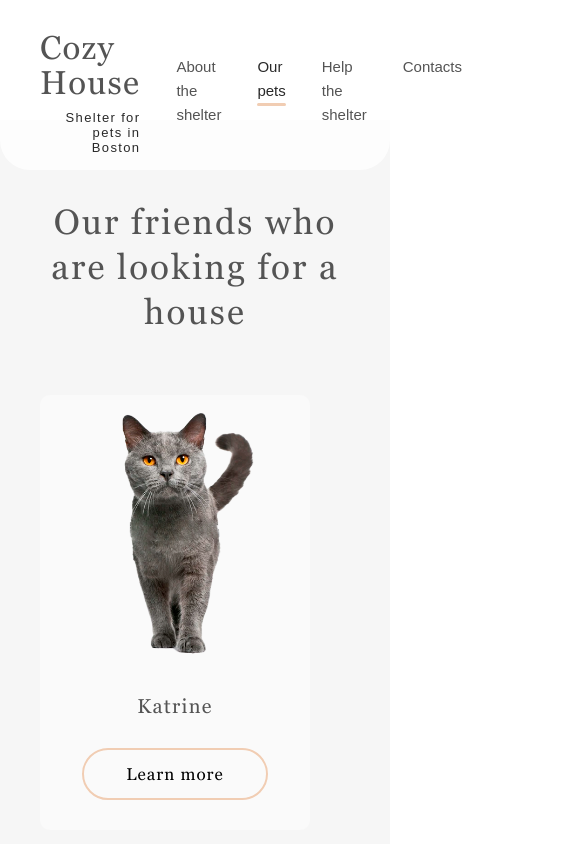
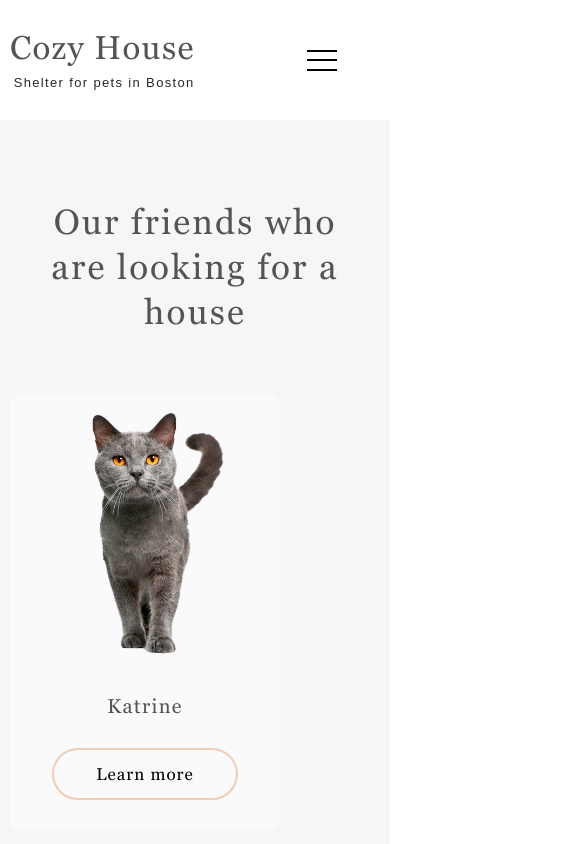
Before and after one commit to Kaelns/Keyboard, a website: page shelter/pages/pets/index.html in a window 390 px wide. Shown: the top 844 px of the page, 585 px wide, since content can reach past the window. Drawn offline with Linux system fonts and the light colour scheme; a web font is replaced by a local one.

Commit message:
feat: add adaptive header for 320px and 768px on both pages

```diff
--- a/shelter/pages/pets/index.html
+++ b/shelter/pages/pets/index.html
@@ -41,6 +41,10 @@
               </li>
             </ul>
           </nav>
+
+          <div class="burger-menu">
+            <span class="header__span"></span>
+          </div>
         </div>
       </header>
     </div>
@@ -172,7 +176,7 @@
       </section>
     </main>
 
-    <footer id="Contacts" class="footer bg-color_brown">
+    <!-- <footer id="Contacts" class="footer bg-color_brown">
       <div class="container footer__container">
         <div class="footer__contacts">
           <h3 class="footer__title">For questions and suggestions</h3>
@@ -225,6 +229,6 @@
           />
         </div>
       </div>
-    </footer>
+    </footer> -->
   </body>
 </html>
--- a/shelter/styles/abstracts/_constants.scss
+++ b/shelter/styles/abstracts/_constants.scss
@@ -22,9 +22,11 @@ $color-background-start: #5b483a;
 $color-background-end: #262425;
 $color-background-light: #f6f6f6;
 
+$color-burger: #ffffff;
+$color-burger-dark: #000000;
+
 $content-width: 1280px;
 $tablet-width: 768px;
-$mobile-width: 320px;
 
 $font-family-1: Georgia, serif;
 $font-family-2: Arial, sans-serif;
--- a/shelter/styles/abstracts/_mixins.scss
+++ b/shelter/styles/abstracts/_mixins.scss
@@ -13,8 +13,8 @@
   flex-direction: $flex-direction;
 }
 
-@mixin animation($time: 0.5s) {
-  transition: all $time ease-out;
+@mixin animation($time: 0.5s, $prop: all) {
+  transition: $prop $time ease-out;
 }
 
 @mixin content-before($width, $height) {
@@ -26,3 +26,21 @@
   top: 50%;
   transform: translate(-50%, -50%);
 }
+
+@mixin media($breakpoint) {
+  @media (max-width: ($breakpoint)) {
+    @content;
+  }
+}
+
+@mixin media-tablet {
+  @media (max-width: ($content-width - 1)) {
+    @content;
+  }
+}
+
+@mixin media-mobile {
+  @media (max-width: ($tablet-width - 1)) {
+    @content;
+  }
+}
--- a/shelter/styles/base/_base.scss
+++ b/shelter/styles/base/_base.scss
@@ -1,5 +1,6 @@
 html {
   font-size: 10px;
+  overflow-y: scroll;
 }
 
 .body {
--- /dev/null
+++ b/shelter/styles/base/_burger.scss
@@ -0,0 +1,58 @@
+.burger-menu {
+  display: none;
+}
+
+@include media-mobile {
+  .burger-menu {
+    position: relative;
+    display: block;
+    width: 30px;
+    height: 28px;
+    // margin: 5px;
+    margin-right: 43px;
+    cursor: pointer;
+
+    span,
+    &::before,
+    &::after {
+      left: 0;
+      position: absolute;
+      height: 2px;
+      width: 100%;
+      background: $color-burger;
+      @include animation();
+    }
+
+    &::before,
+    &::after {
+      content: "";
+    }
+
+    &::before {
+      top: 3.5px;
+    }
+
+    &::after {
+      bottom: 3.5px;
+    }
+
+    & span {
+      top: 50%;
+      transform: scale(1) translate(0, -50%);
+    }
+
+    /* &._active span {
+      transform: scale(0) translate(0, -50%);
+    }
+
+    &._active::before {
+      top: 50%;
+      transform: rotate(-45deg) translate(0, -50%);
+    }
+
+    &._active::after {
+      bottom: 50%;
+      transform: rotate(45deg) translate(0, 50%);
+    } */
+  }
+}
--- a/shelter/styles/base/_buttons.scss
+++ b/shelter/styles/base/_buttons.scss
@@ -34,7 +34,6 @@ button {
 
 .btn-round,
 .btn-round_transparent {
-  position: relative;
   font-size: 2rem;
   width: 52px;
   height: 52px;
--- a/shelter/styles/components/_navigation.scss
+++ b/shelter/styles/components/_navigation.scss
@@ -1,3 +1,9 @@
+.nav {
+  @include media-mobile {
+    display: none;
+  }
+}
+
 .nav__list {
   display: flex;
 }
--- a/shelter/styles/components/_slider.scss
+++ b/shelter/styles/components/_slider.scss
@@ -27,10 +27,6 @@
   }
 }
 
-// .slide-img__container {
-//   // width: min(21.9vw, 270px);
-// }
-
 .slider__slide {
   width: 270px;
   height: 435px;
--- a/shelter/styles/layout/_container.scss
+++ b/shelter/styles/layout/_container.scss
@@ -2,4 +2,12 @@
   max-width: $content-width;
   margin: 0 auto;
   padding-inline: 40px;
+
+  @include media-tablet {
+    padding-inline: 30px;
+  }
+
+  @include media-mobile {
+    padding-inline: 10px;
+  }
 }
--- a/shelter/styles/layout/_header.scss
+++ b/shelter/styles/layout/_header.scss
@@ -1,7 +1,23 @@
 .header {
-  padding: 55px 0;
+  padding-block: 55px;
+
+  @include media-tablet {
+    padding-block-start: 25px;
+  }
 }
 
 .header__container {
   @include flex($justify: space-between, $align: center);
+
+  @include media-tablet {
+    position: relative;
+    // justify-content: start;
+  }
 }
+
+// @include media-tablet {
+//   .block {
+//     height: 60px;
+//     padding-block: 25px 55px;
+//   }
+// }
--- /dev/null
+++ b/shelter/styles/pages/pets/_burger.scss
@@ -0,0 +1,7 @@
+.burger-menu {
+  span,
+  &::before,
+  &::after {
+    background: $color-burger-dark;
+  }
+}
--- a/shelter/styles/pages/pets/_header-entire.scss
+++ b/shelter/styles/pages/pets/_header-entire.scss
@@ -1,7 +1,7 @@
 .header-pets {
   position: fixed;
   top: 0;
-  padding: 25px 0 10px 0;
+  padding-block: 25px 10px;
   width: 100%;
   z-index: 1000;
   border-bottom-left-radius: 30px;
--- a/shelter/styles/pages/pets/_slider.scss
+++ b/shelter/styles/pages/pets/_slider.scss
@@ -1,3 +1,5 @@
+$slide-width: 270px;
+
 .slider-pets__container {
   width: 100%;
   margin: 60px 0;
@@ -7,10 +9,10 @@
   @include flex();
   // $justify: space-between
   flex-wrap: wrap;
-  gap: 30px calc((100% - (270px * 4)) / 3);
+  gap: 30px calc((100% - ($slide-width * 4)) / 3);
 
   @media (max-width: 1159px) {
-    gap: 30px calc((100% - (270px * 3)) / 2);
+    gap: 30px calc((100% - ($slide-width * 3)) / 2);
   }
 }
 
--- a/shelter/styles/style.scss
+++ b/shelter/styles/style.scss
@@ -11,6 +11,7 @@
 @import "base/links";
 @import "base/buttons";
 @import "base/icons";
+@import "base/burger";
 
 @import "layout/container";
 @import "layout/header";
@@ -27,3 +28,4 @@
 
 @import "pages/pets/header-entire";
 @import "pages/pets/slider";
+@import "pages/pets/burger";
```
Also changed, not shown: shelter/pages/main/index.html (+14 -10 lines), shelter/styles/styles/style.css, 1 other file.
